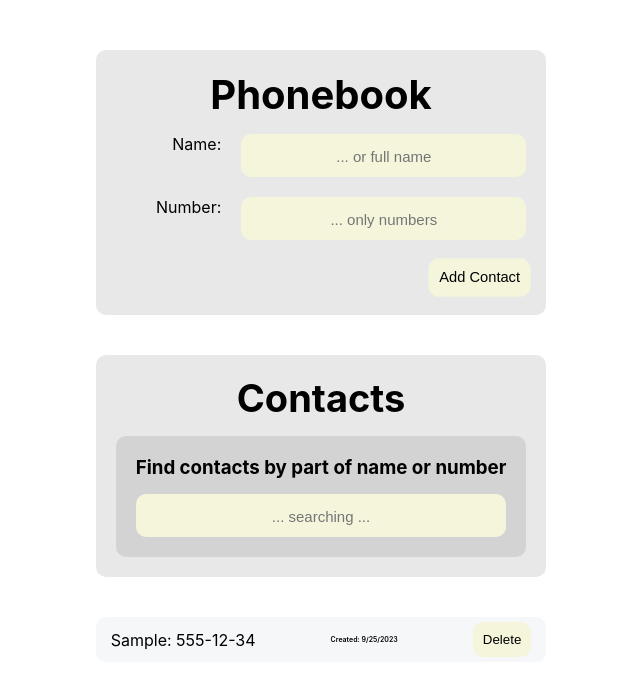
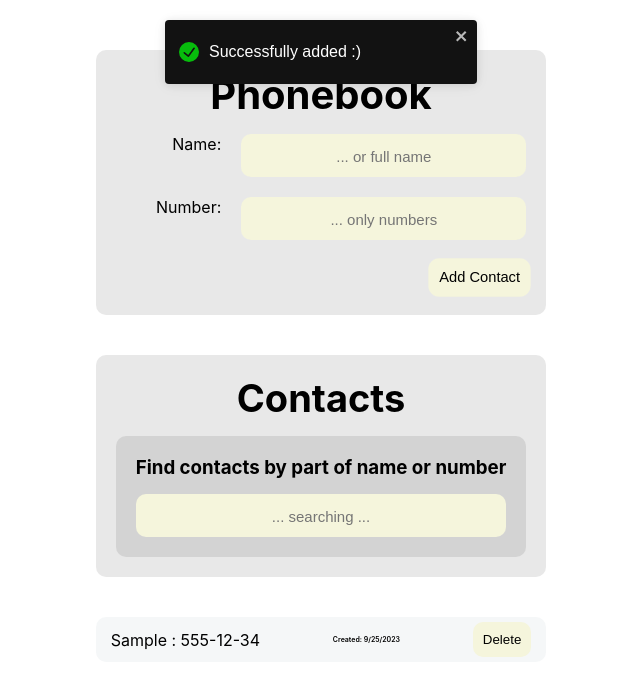
Before and after one commit to D3mk4-L1f3/goit-react-hw-07-phonebook, a React (Create React App) app: page / in a window 1280 px wide. Both pictures are taken after typing "Sample", "5551234" into the empty fields and a click on the button "Add Contact". Shown: the top 696 px of the page, without its empty margins (319-959 px from the left). Built offline with nearby package versions, Linux system fonts and the light colour scheme.

Commit message:
start to work 1.1

```diff
--- a/package.json
+++ b/package.json
@@ -1,19 +1,19 @@
 {
-  "name": "goit-react-hw-06-phonebook",
+  "name": "goit-react-hw-07-phonebook",
   "version": "0.1.0",
   "private": true,
-  "homepage": "https://D3mk4-L1f3.github.io/goit-react-hw-06-phonebook/",
+  "homepage": "https://D3mk4-L1f3.github.io/goit-react-hw-07-phonebook/",
   "dependencies": {
     "@emotion/styled": "^11.11.0",
     "@reduxjs/toolkit": "^1.9.5",
     "@testing-library/jest-dom": "^5.16.3",
     "@testing-library/react": "^12.1.4",
     "@testing-library/user-event": "^13.5.0",
-    "nanoid": "^4.0.2",
     "react": "^18.1.0",
     "react-dom": "^18.1.0",
     "react-redux": "^8.1.2",
     "react-scripts": "5.0.1",
+    "react-toastify": "^9.1.3",
     "redux-persist": "^6.0.0",
     "web-vitals": "^2.1.3"
   },
--- a/src/components/App.jsx
+++ b/src/components/App.jsx
@@ -1,6 +1,8 @@
 import ContactForm from './module/ContactForm';
 import ContactList from './module/ContactList';
 import Filter from './module/ContactFilter';
+import { ToastContainer, Zoom } from 'react-toastify';
+import 'react-toastify/dist/ReactToastify.css';
 
 import {
   MainAppStyle,
@@ -21,6 +23,14 @@ export function App() {
         <Filter />
       </MainContainerStyle>
       <ContactList />
+      <ToastContainer
+        position="top-center"
+        autoClose={2000}
+        theme="dark"
+        hideProgressBar={true}
+        transition={Zoom}
+        pauseOnHover
+      />
     </MainAppStyle>
   );
 }
--- a/src/components/module/ContactFilter.jsx
+++ b/src/components/module/ContactFilter.jsx
@@ -20,6 +20,7 @@ export default function Filter() {
         name="searcher"
         type="text"
         placeholder="... searching ..."
+        title="Fast find your`s contact :)"
       />
     </MainContainerStyle>
   );
--- a/src/components/module/ContactForm.jsx
+++ b/src/components/module/ContactForm.jsx
@@ -1,6 +1,6 @@
 import { useState } from 'react';
+import { nanoid } from '@reduxjs/toolkit';
 import { useSelector, useDispatch } from 'react-redux';
-import { nanoid } from 'nanoid';
 import { addContact } from '../../redux/contactsSlice';
 
 import {
@@ -9,6 +9,7 @@ import {
   InputStyle,
   ButtonStyle,
 } from '../styled-component/form.styled';
+import { toast } from 'react-toastify';
 
 export default function ContactForm() {
   const [formData, setFormData] = useState({ name: '', number: '' });
@@ -39,7 +40,7 @@ export default function ContactForm() {
     const formatedNumber = number.replace(/^(\d{3})(\d{2})(\d+)$/, '$1-$2-$3');
 
     if (isDuplicateContact(formatedName, formatedNumber)) {
-      alert('You have already added the same contact!');
+      toast.error('You have already added the same contact!');
     } else {
       dispatch(
         addContact({
@@ -49,8 +50,8 @@ export default function ContactForm() {
         })
       );
       setFormData({ name: '', number: '' });
+      toast.success('Successfully added :)');
     }
-
     form.reset();
   };
 
@@ -66,6 +67,7 @@ export default function ContactForm() {
           value={formData.name}
           onChange={handleInputChange}
           autoComplete="name"
+          title="Add here your`s contact name :)"
         />
       </LabelStyle>
       <LabelStyle>
@@ -78,9 +80,12 @@ export default function ContactForm() {
           value={formData.number}
           onChange={handleInputChange}
           autoComplete="tel"
+          title="Add here your`s contact number :)"
         />
       </LabelStyle>
-      <ButtonStyle type="submit">Add Contact</ButtonStyle>
+      <ButtonStyle type="submit" title="Push and add your`s contact :)">
+        Add Contact
+      </ButtonStyle>
     </FormAddStyle>
   );
 }
--- a/src/components/module/ContactList.jsx
+++ b/src/components/module/ContactList.jsx
@@ -7,12 +7,18 @@ import {
   DatedCreate,
 } from '../styled-component/list.styled';
 import { ButtonStyle } from '../styled-component/form.styled';
+import { toast } from 'react-toastify';
 
 export default function ContactList() {
   const contacts = useSelector(state => state.contacts);
   const filteredText = useSelector(state => state.filter);
 
   const dispatch = useDispatch();
+
+  const handleDelete = contactId => {
+    dispatch(deleteContact(contactId));
+    toast.warning('Contact REMOVED');
+  };
 
   const filteredArray = contacts.filter(contact => {
     const contactInfo = `${contact.name} ${contact.number}`
@@ -32,12 +38,15 @@ export default function ContactList() {
           filteredArray.map(contact => (
             <ItemStyle key={contact.id}>
               <p>
-                {contact.name}: {contact.number}
+                {contact.name} : {contact.number}
               </p>
-              <DatedCreate>
+              <DatedCreate title="When was added">
                 Created: {new Date(contact.createdAt).toLocaleDateString()}
               </DatedCreate>
-              <ButtonStyle onClick={() => dispatch(deleteContact(contact.id))}>
+              <ButtonStyle
+                onClick={() => handleDelete(contact.id)}
+                title="Remove your`s contact :("
+              >
                 Delete
               </ButtonStyle>
             </ItemStyle>
```
Also changed, not shown: 1 other file (tests, documents, lock files or other folders).
